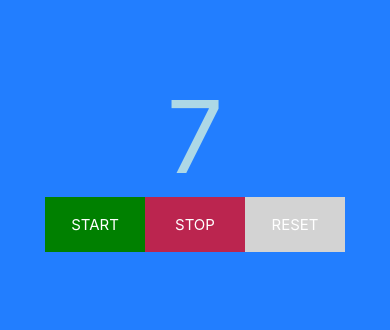
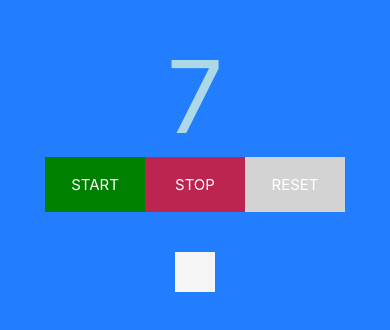
Before and after one commit to paulmorello/timer-react-native, a React Native app: screen / in a window 390 px wide. Shown: the part 258-588 px from the top of the page. Built offline with nearby package versions, Linux system fonts and the light colour scheme.

Commit message:
message bar styles updated

```diff
--- a/Counter.js
+++ b/Counter.js
@@ -25,9 +25,9 @@ class Counter extends Component {
           <StopBtn />
           <ResetBtn resetCounter={ this.props.resetCounter }/>
         </View>
-        <Text style={styles.message}>
-          {message}
-        </Text>
+        <View style={styles.messageContainer}>
+          <Text style={styles.message}>{message}</Text>
+        </View>
       </View>
     )
   }
@@ -45,8 +45,16 @@ const styles = StyleSheet.create({
     justifyContent: 'center',
     alignItems: 'center',
   },
+  messageContainer: {
+    justifyContent: 'center',
+    flexDirection: 'row',
+  },
   message: {
-    color: 'white',
+    color: '#227EFF',
+    fontSize: 18,
+    marginTop: 40,
+    padding: 20,
+    backgroundColor: 'whitesmoke',
   }
 });
 
```
